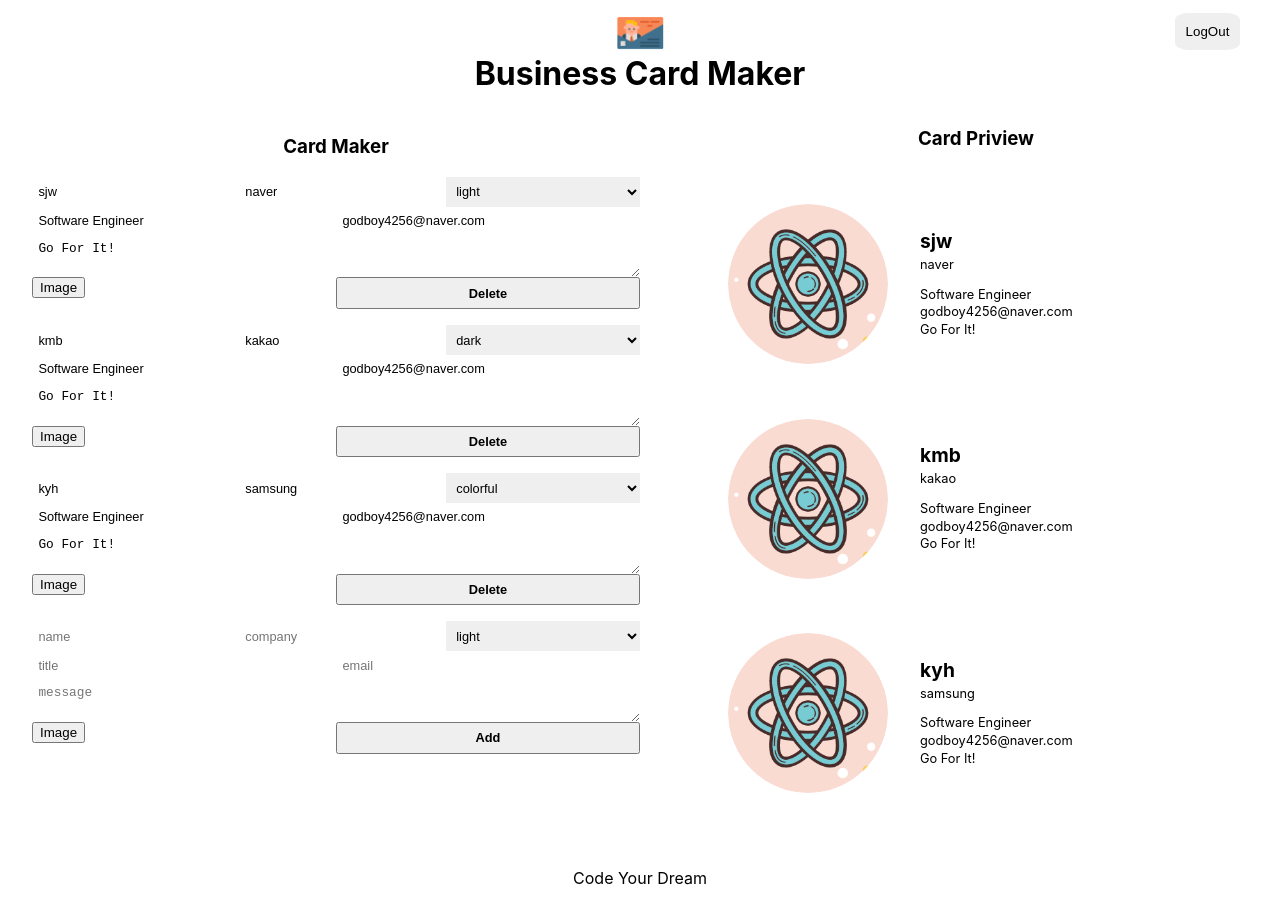
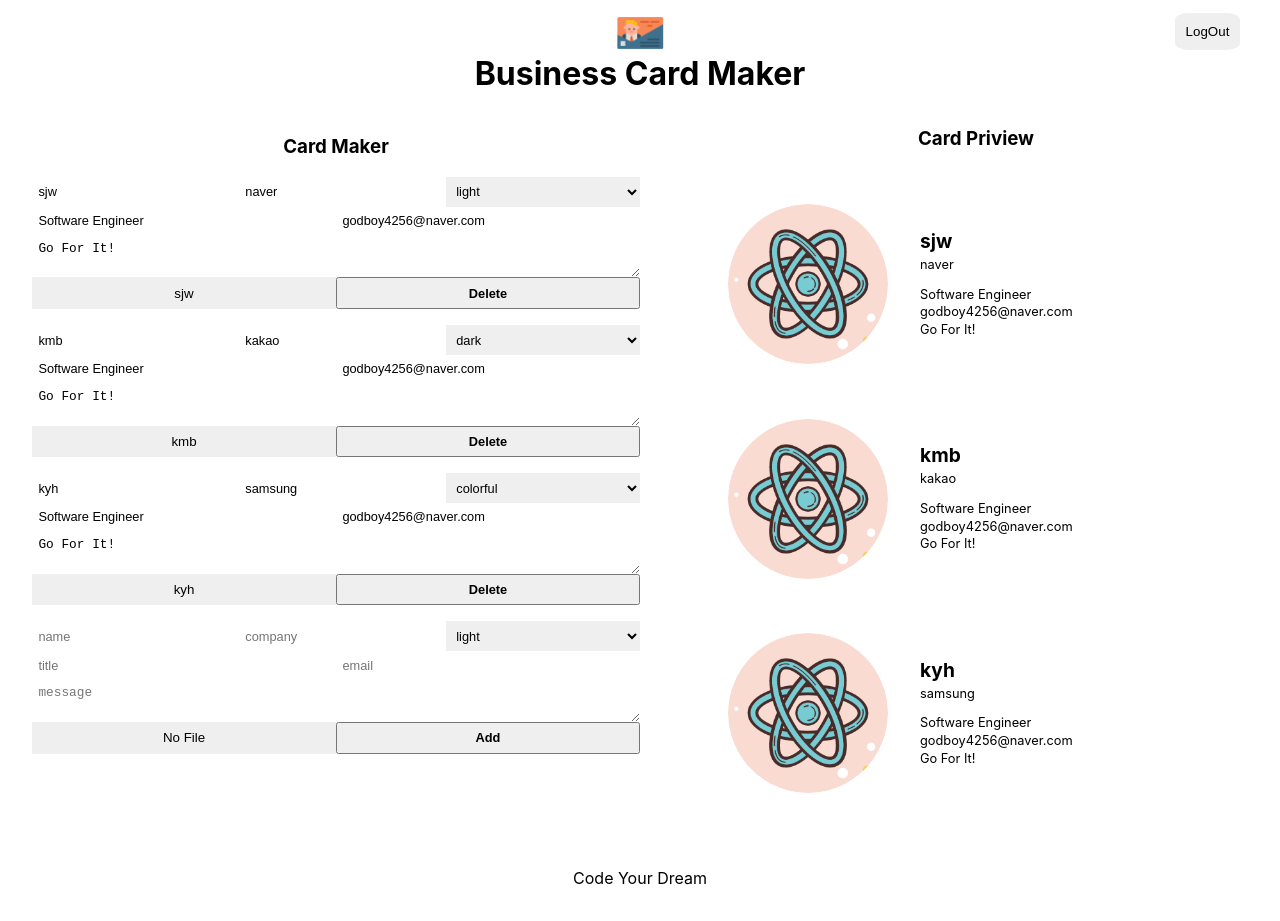
Before and after one commit to godboy4256/business-card-maker-project, a React (Create React App) app: page /maker in a window 1280 px wide. Shown: the top 921 px of the page. Built offline with nearby package versions, Linux system fonts and the light colour scheme; no server answers; sample sign-in values are in the browser's storage.

Commit message:
cloudinary images upload service complete!

```diff
--- a/src/app.jsx
+++ b/src/app.jsx
@@ -5,7 +5,7 @@ import styles from './app.module.css';
 import { BrowserRouter,Switch,Route } from 'react-router-dom';
 
 
-const App = ({authService}) => {
+const App = ({authService,FileInput}) => {
     return (
       <div className={styles.app}>
           <BrowserRouter>
@@ -14,7 +14,7 @@ const App = ({authService}) => {
                 <Login authService={authService}/>
               </Route>
               <Route path="/maker">
-                <Maker authService={authService}/>
+                <Maker FileInput={FileInput} authService={authService}/>
               </Route>
             </Switch>
           </BrowserRouter>
--- a/src/component/card_add_form/card_add_form.jsx
+++ b/src/component/card_add_form/card_add_form.jsx
@@ -1,9 +1,16 @@
-import React, { useRef } from 'react';
+import React, { useRef, useState } from 'react';
 import Button from '../button/button';
-import ImageFileInput from '../image_file_infut/image_file_input';
 import styles from './card_add_form.module.css'
 
-const CardAddForm = ({onAdd}) => {
+const CardAddForm = ({onAdd,FileInput}) => {
+    const [file,setFile] = useState({fileName:null,fileURL:null})
+    const onFileChang = (file) => {
+        setFile({
+            fileName:file.name,
+            fileURL:file.url
+        })
+    }
+
     const nameRef=useRef(),
          companyRef=useRef(),
         themeRef=useRef(),
@@ -21,10 +28,14 @@ const CardAddForm = ({onAdd}) => {
             title:titleRef.current.value || " ",
             email:emailRef.current.value || " ",
             message:messageRef.current.value || " ",
-            fileName:" ",
-            fileURL:""
+            fileName: file.fileName || " ",
+            fileURL: file.fileURL || " "
         }
         formRef.current.reset()
+        setFile({
+            fileName:file.name,
+            fileURL:file.url
+        })
         onAdd(card)
     }
     return (
@@ -40,7 +51,7 @@ const CardAddForm = ({onAdd}) => {
             <input ref={emailRef} className={styles.input} type="text" name="email"placeholder="email"/>
             <textarea ref={messageRef} className={styles.textarea} name="message" placeholder="message"></textarea>
             <div className={styles.fileInput}>
-                <ImageFileInput/>
+               <FileInput name={file.fileName} onFileChange={onFileChang}/>
             </div>
             <Button name="Add" onClick={onSubmit} />
         </form>
--- a/src/component/card_editor_form/card_editor_form.jsx
+++ b/src/component/card_editor_form/card_editor_form.jsx
@@ -1,9 +1,8 @@
 import React from 'react';
 import Button from '../button/button';
-import ImageFileInput from '../image_file_infut/image_file_input';
 import styles from './card_editor_form.module.css'
 
-const CardEditorForm = ({card,updateCard,deleteCard}) => {
+const CardEditorForm = ({FileInput,card,updateCard,deleteCard}) => {
     const {id,name,company,theme,title,email,message,fileName,fileURL} = card
     const onChange = (event) => {
         if(event.currentTarget === null){
@@ -13,6 +12,13 @@ const CardEditorForm = ({card,updateCard,deleteCard}) => {
         updateCard({
             ...card,
             [event.currentTarget.name]:event.currentTarget.value
+        })
+    }
+    const onFileChange = (file) => {
+        updateCard({
+            ...card,
+            fileName:file.name,
+            fileURL:file.url
         })
     }
     const onSubmit = (event) => {
@@ -32,7 +38,7 @@ const CardEditorForm = ({card,updateCard,deleteCard}) => {
             <input className={styles.input} type="text" name="email" value={email} onChange={onChange}/>
             <textarea className={styles.textarea} name="message" value={message} onChange={onChange}></textarea>
             <div className={styles.fileInput}>
-                <ImageFileInput/>
+                <FileInput name={name} onFileChange={onFileChange}/>
             </div>
             <Button name="Delete" onClick={onSubmit} />
         </form>
--- a/src/component/editor/editor.jsx
+++ b/src/component/editor/editor.jsx
@@ -3,7 +3,7 @@ import CardAddForm from '../card_add_form/card_add_form';
 import CardEditorForm from '../card_editor_form/card_editor_form';
 import styles from './editor.module.css'
 
-const Editor = ({cards,addCard,updateCard,deleteCard}) => {
+const Editor = ({FileInput,cards,addCard,updateCard,deleteCard}) => {
     return (
          <section className={styles.editor}>
             <h1 className={styles.title}>Card Maker</h1>
@@ -11,12 +11,13 @@ const Editor = ({cards,addCard,updateCard,deleteCard}) => {
                 Object.keys(cards).map(item => {
                     return <CardEditorForm
                                 key={item.id}
+                                FileInput={FileInput}
                                 card={cards[item]}
                                 updateCard={updateCard}
                                 deleteCard={deleteCard}/>
                 })
             }
-            <CardAddForm onAdd={addCard}/>
+            <CardAddForm FileInput={FileInput} onAdd={addCard}/>
          </section>
     )
 }
--- a/src/component/image_file_infut/image_file_input.jsx
+++ b/src/component/image_file_infut/image_file_input.jsx
@@ -1,8 +1,35 @@
-import React from 'react';
+import React, { useRef } from 'react';
 import styles from './image_file_input.module.css'
 
-const ImageFileInput = (props) => {
-    return <button>Image</button>
+const ImageFileInput = ({imageUpload,name,onFileChange}) => {
+    const inputRef = useRef()
+    const onButtonClick = (event) => {
+        event.preventDefault()
+        inputRef.current.click()
+    }
+    const FileChange = async (event) => {
+      //  console.log(event.target.files[0])
+       const uploaded = await imageUpload.upload(event.target.files[0]);
+       console.log(uploaded)
+       onFileChange({
+           name:uploaded.original_filename,
+           url :uploaded.url
+        })
+    }
+
+    return <div className={styles.container}>
+        <input
+        ref={inputRef}
+        className={styles.input}
+        type="file"
+        accept="image/*"
+        name="file"
+        onChange={FileChange}
+        />
+        <button className={styles.button} onClick={onButtonClick}>
+            {name || "No File"}
+        </button>
+    </div>
 }
 
 export default ImageFileInput;
--- a/src/component/image_file_infut/image_file_input.module.css
+++ b/src/component/image_file_infut/image_file_input.module.css
@@ -0,0 +1,24 @@
+@value makerLightGrey, makerWhite from '../../common/color.css';
+
+.container{
+    width: 100%;
+    height: 100%;
+    display: flex;
+}
+
+.input{
+    display: none;
+}
+
+.button{
+    border: 0;
+    outline: 0;
+    width: 100%;
+    background-color: makerLightGrey;
+    padding: 0.5em;
+    cursor: pointer;
+}
+
+.button:hover{
+    opacity: 0.8;
+}
--- a/src/component/maker/maker.jsx
+++ b/src/component/maker/maker.jsx
@@ -6,7 +6,7 @@ import Header from '../header/header';
 import Priview from '../priview/priview';
 import styles from './maker.module.css'
 
-const Maker = ({authService}) => {
+const Maker = ({authService,FileInput}) => {
     const [ cards,setCards ] = useState({
         '1':{
             id:1,
@@ -76,10 +76,12 @@ const Maker = ({authService}) => {
         <Header onLogOut={onLogOut}/>
         <div className={styles.container}>
             <Editor
+                FileInput={FileInput}
                 addCard={createOrUpdateCard}
                 cards={cards}
                 updateCard={createOrUpdateCard}
-                deleteCard={deleteCard}/>
+                deleteCard={deleteCard}
+                />
             <Priview cards={cards}/>
         </div>
         <Footer />
--- a/src/index.js
+++ b/src/index.js
@@ -3,12 +3,20 @@ import ReactDOM from 'react-dom';
 import './index.module.css';
 import App from './app';
 import AuthService from './service/auth_service';
+import ImageUploader from './service/image_upload';
+import ImageFileInput from './component/image_file_infut/image_file_input';
 
 const authService = new AuthService()
+const ImageUpload = new ImageUploader()
+
+const FileInput = props => (
+  <ImageFileInput {...props}
+  imageUpload={ImageUpload}/>
+)
 
 ReactDOM.render(
   <React.StrictMode>
-    <App authService={authService}/>
+    <App authService={authService} FileInput={FileInput}/>
   </React.StrictMode>,
   document.getElementById('root')
 );
--- /dev/null
+++ b/src/service/image_upload.js
@@ -0,0 +1,14 @@
+class ImageUploader{
+    async upload(file){
+        const data = new FormData()
+        data.append('file',file);
+        data.append('upload_preset','iehpg7bo');
+        const res = await fetch(
+            'https://api.cloudinary.com/v1_1/dowbuylqp/image/upload',
+            {method:'POST',body:data}
+        );
+        return await res.json()
+    };
+}
+
+export default ImageUploader;
```
